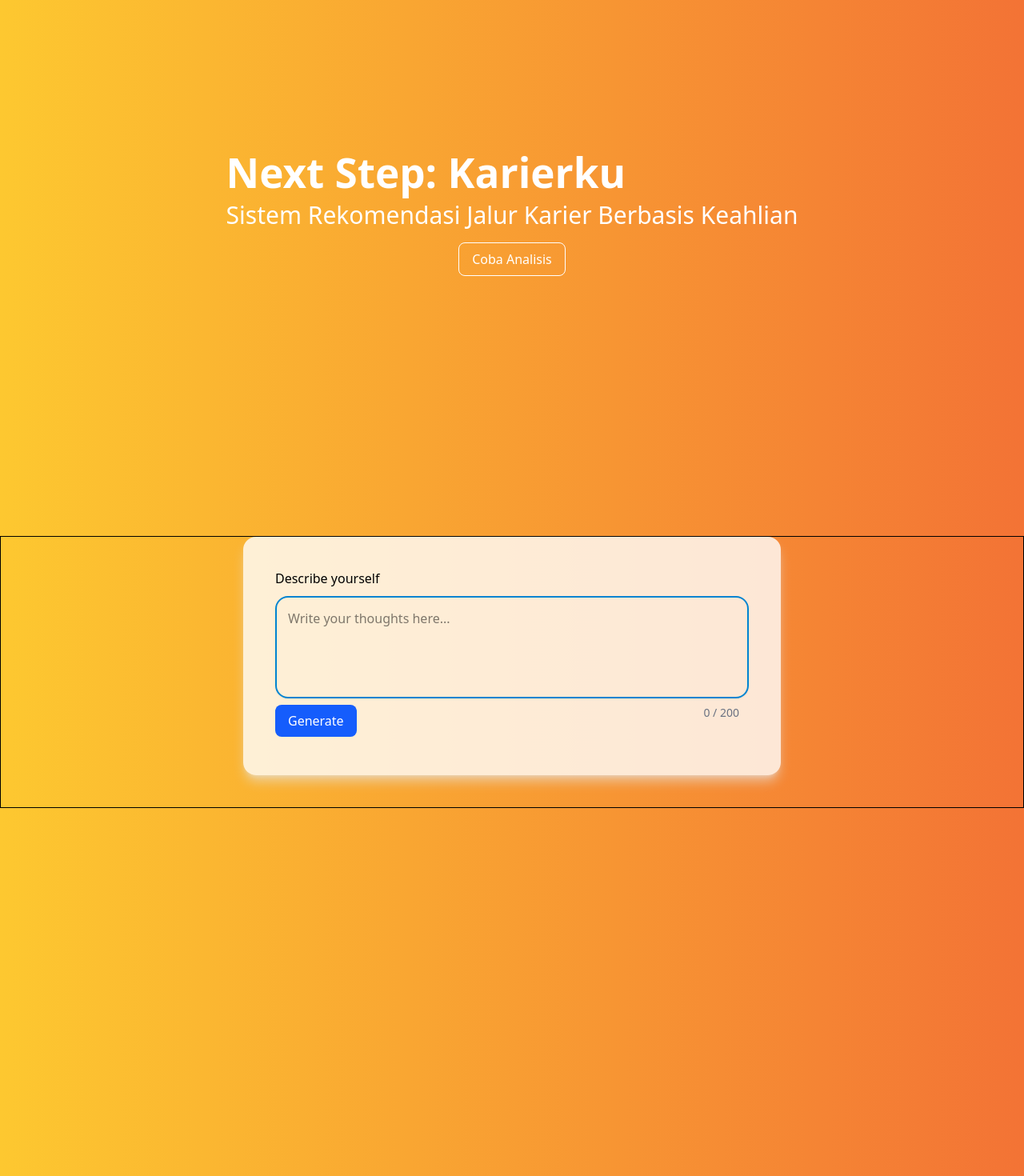
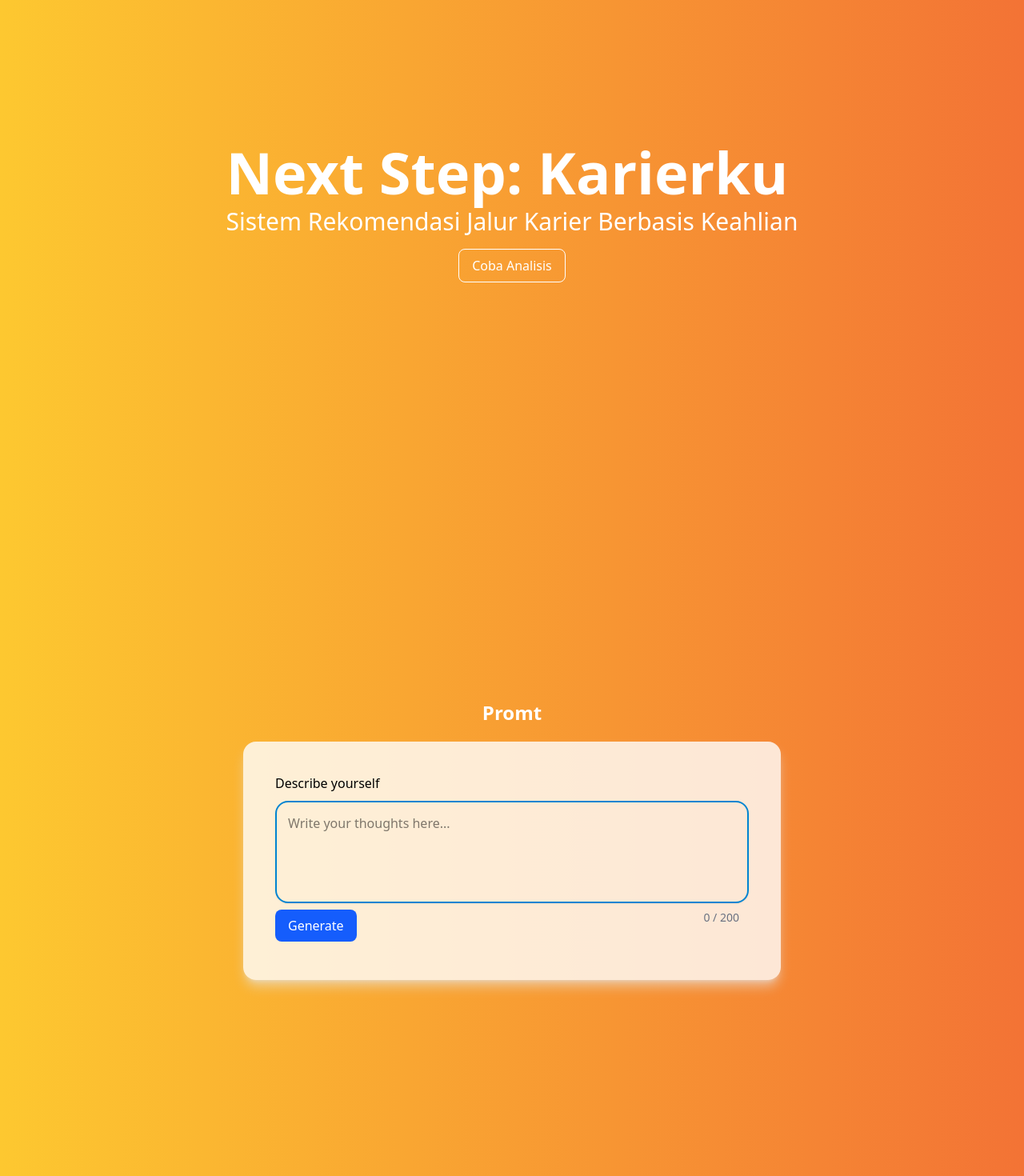
Before and after one commit to BarzDev/demo-frontend-ML, a React (Vite) app: page / in a window 1280 px wide. Shown: the part 130-1600 px from the top of the page at 80% size. Built offline with nearby package versions, Linux system fonts and the light colour scheme.

Commit message:
fix: promt section css

```diff
--- a/src/index.css
+++ b/src/index.css
@@ -44,11 +44,6 @@ body {
   overflow-x: hidden;
 }
 
-h1 {
-  font-size: 3.2em;
-  line-height: 1.1;
-}
-
 @media (prefers-color-scheme: light) {
   /* :root {
     color: #213547;
--- a/src/ui/layouts/Promt.jsx
+++ b/src/ui/layouts/Promt.jsx
@@ -28,8 +28,9 @@ export const PromtSection = () => {
     }, 1000);
   };
   return (
-    <div className="h-dvh min-w-screen">
-      <div className="flex items-center justify-center px-4 md:px-10 lg:px-20 border">
+    <div className="h-dvh flex items-center justify-center flex-col">
+      <h2 className="text-white pb-5 text-2xl font-bold">Promt</h2>
+      <div className="flex items-center justify-center px-4 md:px-10 lg:px-20 min-w-screen">
         <div className="w-full max-w-2xl bg-white/80 p-6 md:p-10 rounded-2xl shadow-lg shadow-gray-200/60 mb-10">
           <TextAreaComponent
             text={text}
```
